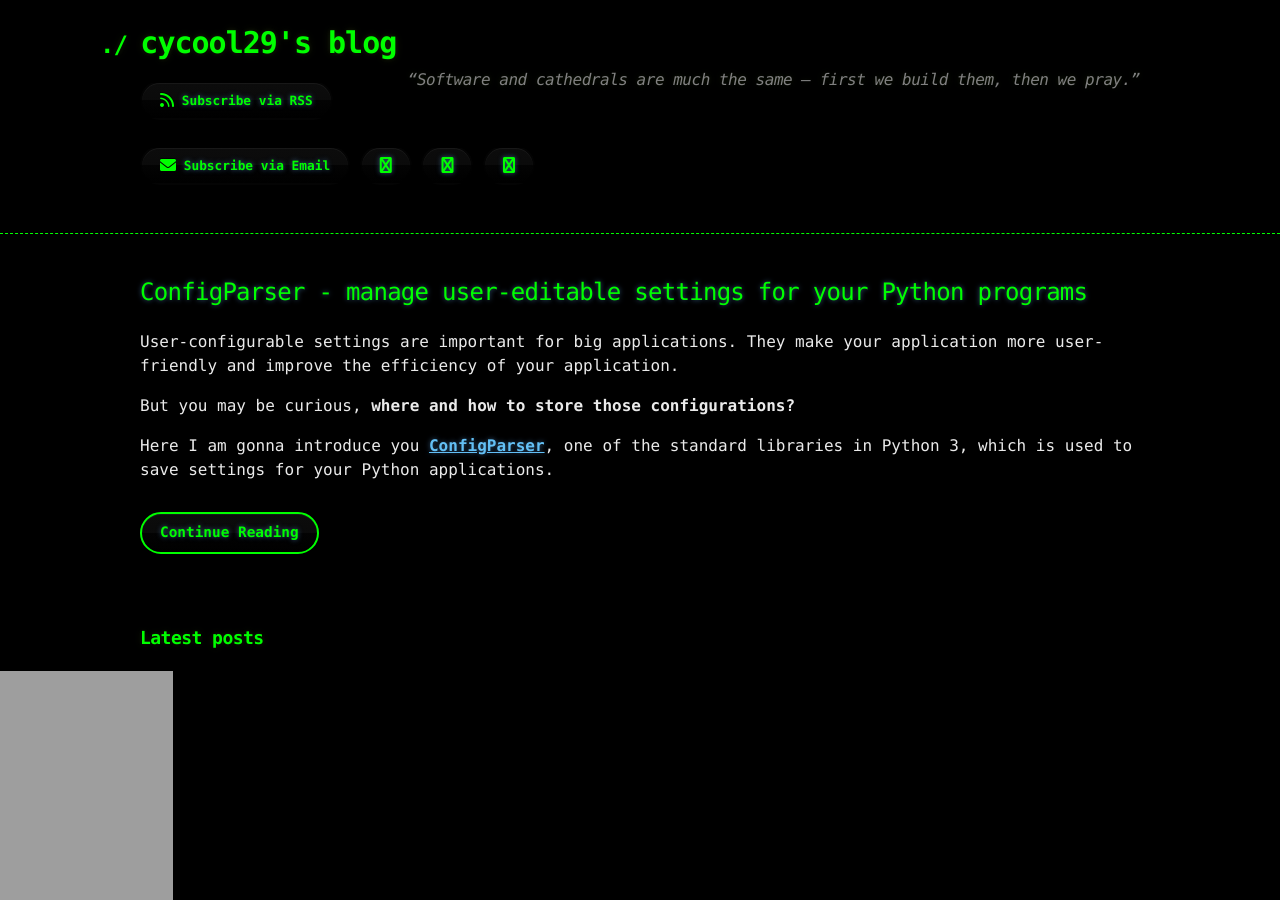
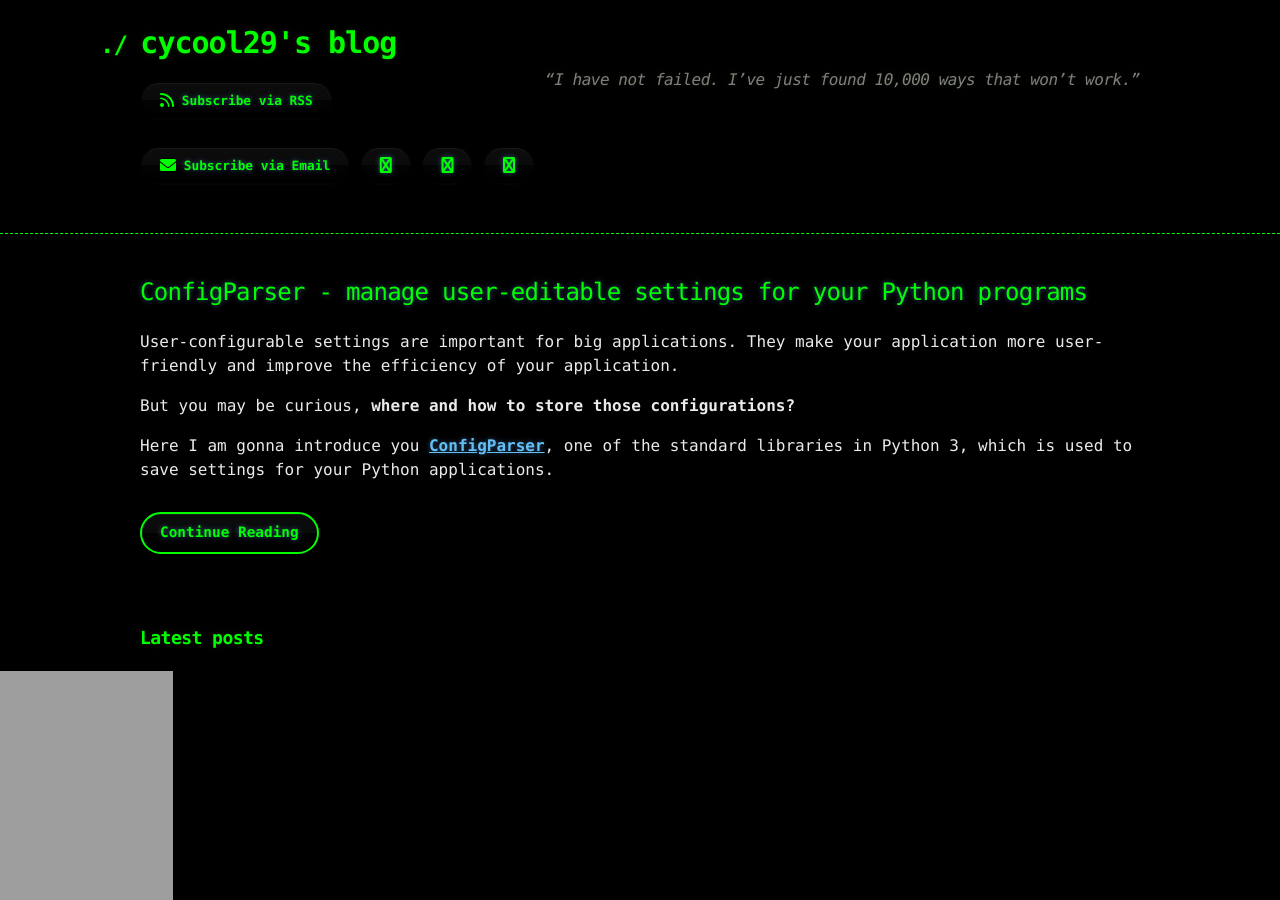
Before and after one commit to cycool29/cycool29.github.io, a Jekyll site: the page built from index.md, in a window 1280 px wide and 900 px high. Built offline with Jekyll 4.4.1, drawn with Linux system fonts in a browser that asks for light colours; a style sheet for code colours, icons or effects is not loaded.

Commit message:
Update quotes

```diff
--- a/_config.yml
+++ b/_config.yml
@@ -1,5 +1,5 @@
 title: cycool29's blog
-description: "“Software and cathedrals are much the same — first we build them, then we pray.” "
+description: "“I have not failed. I’ve just found 10,000 ways that won’t work.” "
 author: cycool29
 url: https://cycool29.github.io
 timezone: UTC
```
